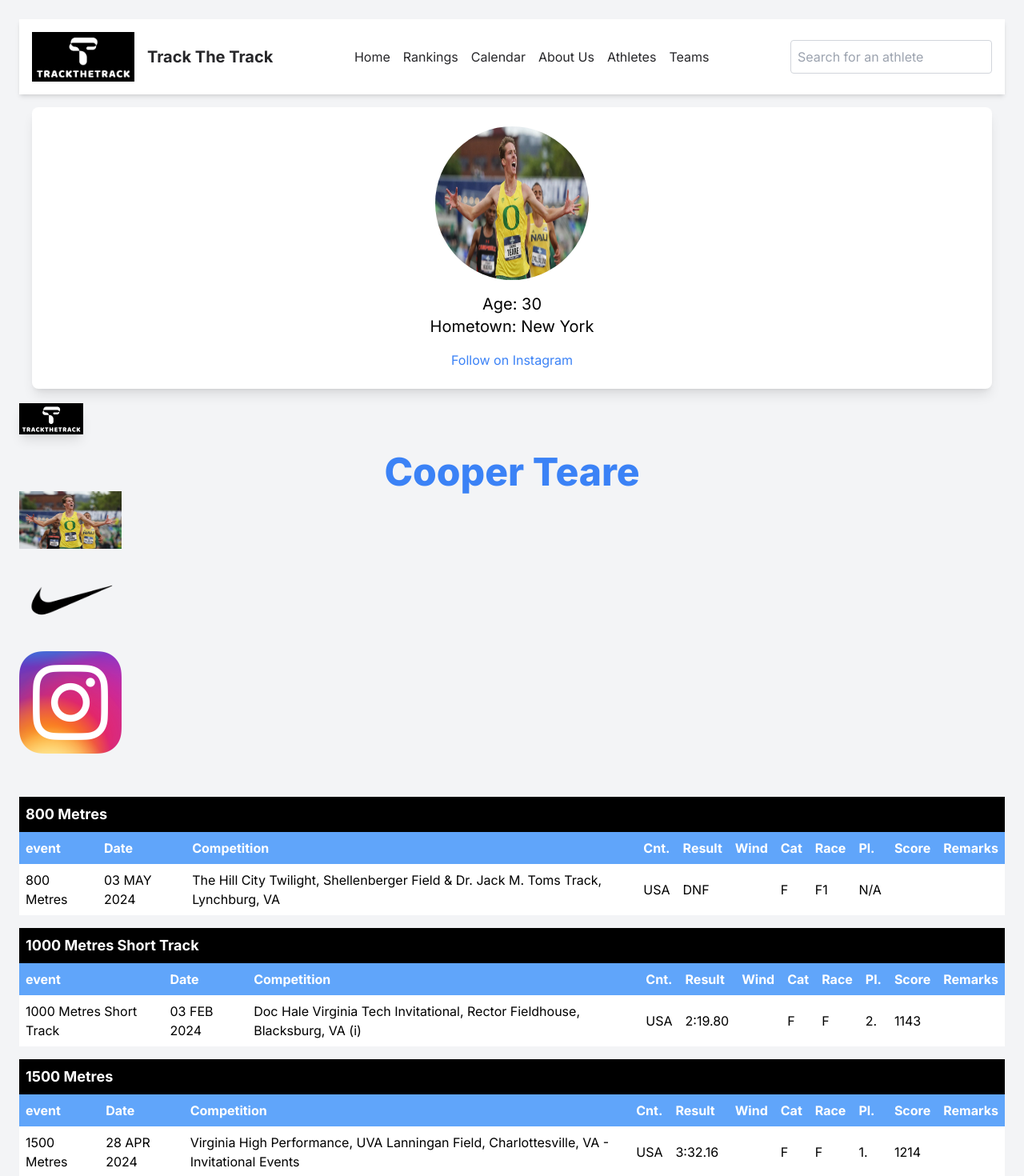
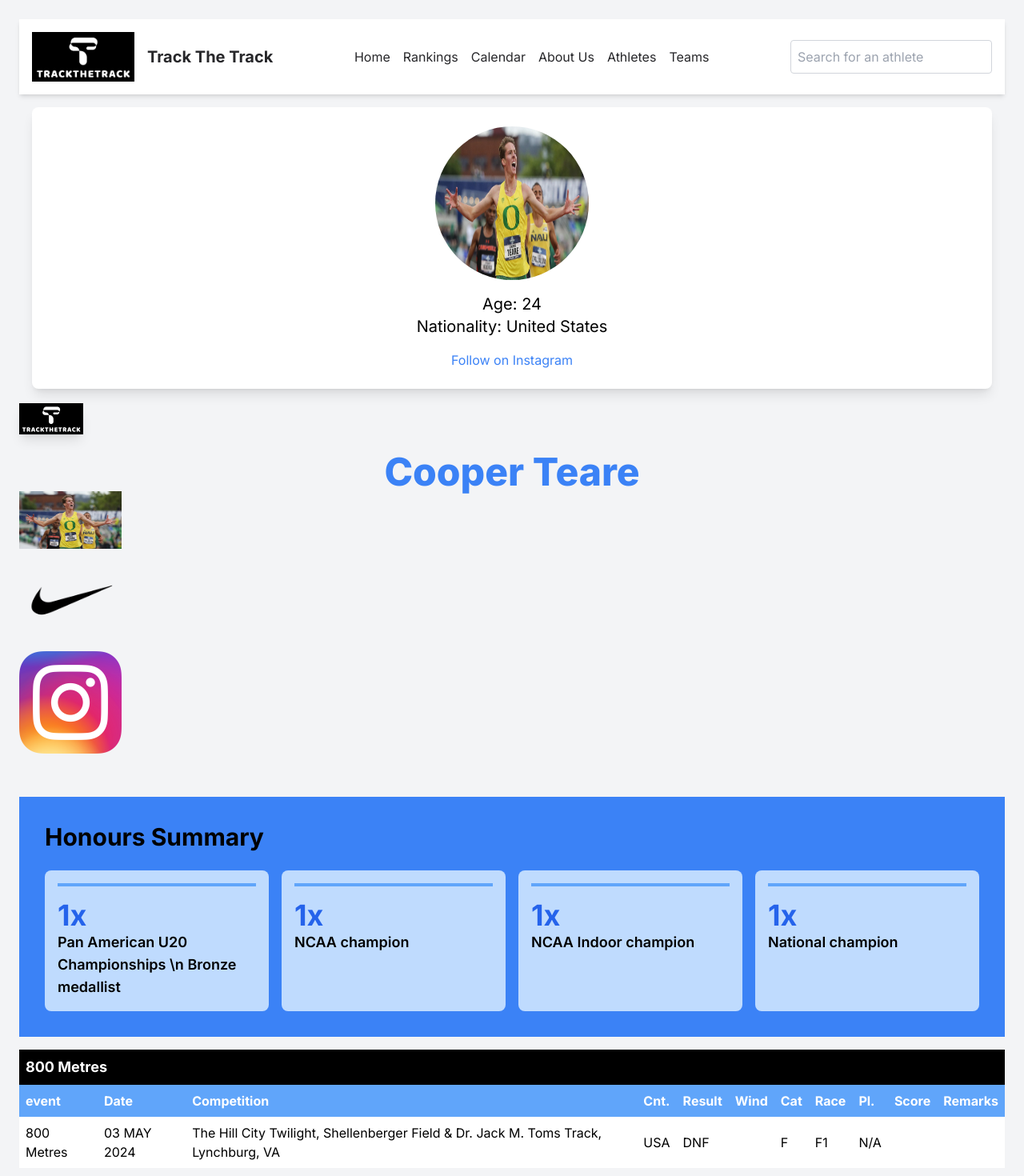
Before and after one commit to sohumgaitonde/trackthetrack, a Next.js app in the folder trackthetrack/: page /athletes/teare in a window 1280 px wide. Shown: the top 1470 px of the page at 80% size. Built offline with nearby package versions, Linux system fonts and the light colour scheme.

Commit message:
fix colors

```diff
--- a/trackthetrack/app/athletes/teare/page.tsx
+++ b/trackthetrack/app/athletes/teare/page.tsx
@@ -15,6 +15,8 @@ import spotify from "../../../spotify_search_results.json";
 import results from "../../../cooper.json";
 import Spotify from 'react-spotify-embed';
 import Search from '../../../components/Search';
+import athlete_info from '../../../athlete_info.json'
+import Header from '../../../components/Header'
 
 
 const TearePage: React.FC = () => {
@@ -44,23 +46,9 @@ const TearePage: React.FC = () => {
     <script src="https://cdn.tailwindcss.com"></script>
   </head>
   <body>
-    <header className="bg-white dark:bg-zinc-800 p-4 shadow-md flex items-center justify-between">
-  <div className="flex items-center space-x-4">
-    <Image src={logo} alt="Logo" width={128} height={128}/>
-    <span className="text-xl font-bold text-zinc-800 dark:text-white">Track The Track</span>
-  </div>
-  <nav className="flex space-x-4">
-    <a href="/" className="text-zinc-800 dark:text-white hover:text-orange-500">Home</a>
-    <a href="/rankings" className="text-zinc-800 dark:text-white hover:text-orange-500">Rankings</a>
-    <a href="/calendar2" className="text-zinc-800 dark:text-white hover:text-orange-500">Calendar</a>
-    <a href="/about-us" className="text-zinc-800 dark:text-white hover:text-orange-500">About Us</a>
-    <a href="#" className="text-zinc-800 dark:text-white hover:text-orange-500">Athletes</a>
-    <a href="#" className="text-zinc-800 dark:text-white hover:text-orange-500">Teams</a>
-  </nav>
-  <div className="relative">
-  <Search />
-  </div>
-</header>
+  <>
+      <Header />
+    </>
   </body>
       <div className="container mx-auto p-4">
 
@@ -68,8 +56,8 @@ const TearePage: React.FC = () => {
             <Image src={athlete_picture} alt="Athlete Photo" className="w-48 h-48 rounded-full mb-4"/>
 
             <div className="text-center mb-4">
-                <p className="text-xl">Age: 30</p>
-                <p className="text-xl">Hometown: New York</p>
+                <p className="text-xl">Age: {athlete_info['age']}</p>
+                <p className="text-xl">Nationality: {athlete_info['nationality']}</p>
             </div>
             <a href='https://www.instagram.com/cooperteare/' target="_blank" rel="noopener noreferrer" className="text-blue-500 hover:underline">
                 Follow on Instagram
@@ -100,6 +88,33 @@ const TearePage: React.FC = () => {
       </button>
 
       </header>
+
+    <div className="bg-blue-500 p-8">
+  <h2 className="text-3xl font-bold mb-6">Honours Summary</h2>
+  <div className="grid grid-cols-1 md:grid-cols-2 lg:grid-cols-4 gap-4">
+    <div className="bg-blue-200 p-4 rounded-lg">
+      <div className="bg-blue-400 h-1 mb-4"></div>
+      <div className="text-4xl font-bold text-blue-600">1x</div>
+      <p className="text-lg font-semibold">Pan American U20 Championships \n Bronze medallist</p>
+    </div>
+    <div className="bg-blue-200 p-4 rounded-lg">
+      <div className="bg-blue-400 h-1 mb-4"></div>
+      <div className="text-4xl font-bold text-blue-600">1x</div>
+      <p className="text-lg font-semibold">NCAA champion</p>
+    </div>
+    <div className="bg-blue-200 p-4 rounded-lg">
+      <div className="bg-blue-400 h-1 mb-4"></div>
+      <div className="text-4xl font-bold text-blue-600">1x</div>
+      <p className="text-lg font-semibold">NCAA Indoor champion</p>
+    </div>
+    <div className="bg-blue-200 p-4 rounded-lg">
+      <div className="bg-blue-400 h-1 mb-4"></div>
+      <div className="text-4xl font-bold text-blue-600">1x</div>
+      <p className="text-lg font-semibold">National champion</p>
+    </div>
+  </div>
+</div>
+
 
       <div>
         {
```
Also changed, not shown: 1 other file (tests, documents, lock files or other folders).
